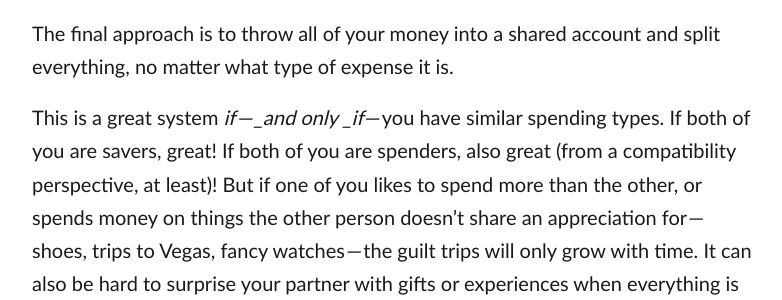
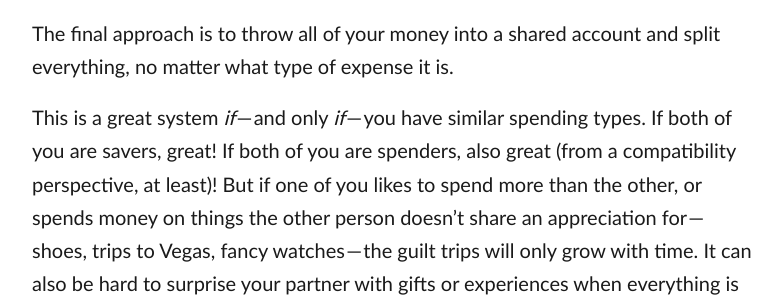
Before and after one commit to dontmitch/dontmitch.github.io, a Jekyll site: the page built from 2019-02-16-combining-finances.md, in a window 1280 px wide and 900 px high, scrolled down 2791 px. Shown: the part 155-455 px from the top of the window, without its empty margins (248-1030 px from the left). Built offline with Jekyll 4.4.1, drawn with Linux system fonts in a browser that asks for light colours; our own code applies the rules of GitHub Pages for plain Markdown files.

Commit message:
Fix italics.

```diff
--- a/2019-02-16-combining-finances.md
+++ b/2019-02-16-combining-finances.md
@@ -52,7 +52,7 @@ While this is an improvement, it still gives unequal access to money. Even thoug
 
 The final approach is to throw all of your money into a shared account and split everything, no matter what type of expense it is.
 
-This is a great system _if — _and only _if_ — you have similar spending types. If both of you are savers, great! If both of you are spenders, also great (from a compatibility perspective, at least)! But if one of you likes to spend more than the other, or spends money on things the other person doesn't share an appreciation for — shoes, trips to Vegas, fancy watches — the guilt trips will only grow with time. It can also be hard to surprise your partner with gifts or experiences when everything is shared.
+This is a great system _if_ — and only _if_ — you have similar spending types. If both of you are savers, great! If both of you are spenders, also great (from a compatibility perspective, at least)! But if one of you likes to spend more than the other, or spends money on things the other person doesn't share an appreciation for — shoes, trips to Vegas, fancy watches — the guilt trips will only grow with time. It can also be hard to surprise your partner with gifts or experiences when everything is shared.
 
 More importantly, even if you and your partner have compatible spending types _right now_, those can shift over time! You might become more conservative when you start a family, or you might become more of a spender as your income rises. Just because this system works now does not mean it's the best possible approach to sharing your finances.
 
```
